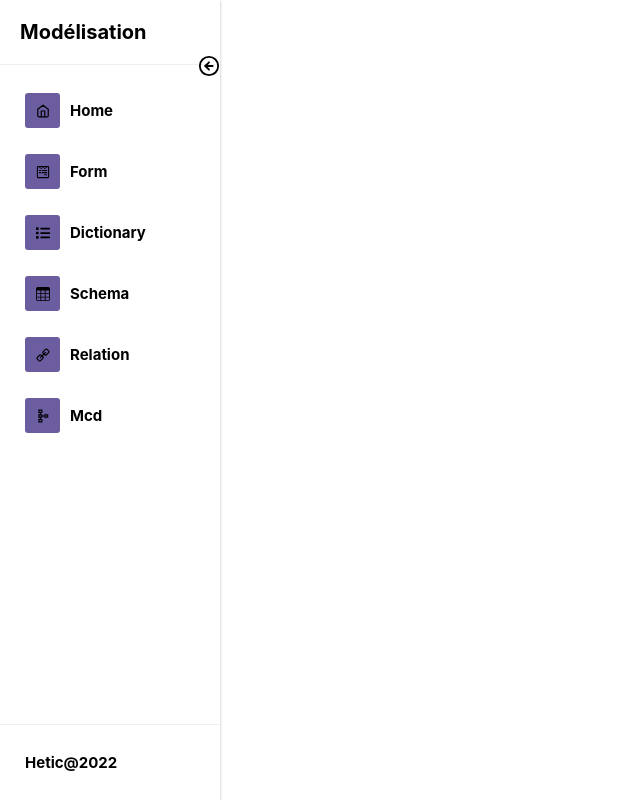
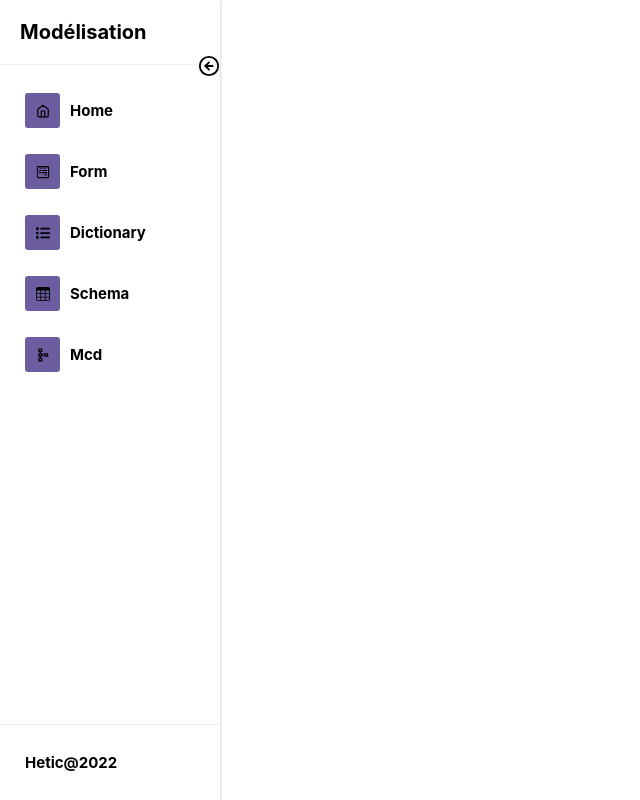
Before and after one commit to ReverseOpenapi/front, a React (Create React App) app: page / in a window 1280 px wide. Shown: the whole page, without its empty margins (0-640 px from the left). Built offline with nearby package versions, Linux system fonts and the light colour scheme.

Commit message:
refactor(mcd): :recycle: remove clg

```diff
--- a/src/mcd/components/Property/PropertiesList.jsx
+++ b/src/mcd/components/Property/PropertiesList.jsx
@@ -35,8 +35,6 @@ const PropertiesList = () => {
   const handleRemoveProperty = (index) => {
     dispatch(removeProperty(index));
   };
-
-  console.log(Object.keys(properties[0]));
 
   return (
     <div>
--- a/src/mcd/components/Property/UpdatePropertyForm.jsx
+++ b/src/mcd/components/Property/UpdatePropertyForm.jsx
@@ -70,7 +70,6 @@ const UpdatePropertyForm = ({
 
   const handleDeleteProperty = () => {
     dispatch(removePropertySchema([schemaName, propertyIndex]));
-    console.log(propertyIndex);
     handleClose();
   };
 
--- a/src/mcd/components/Relations/RelationForm.jsx
+++ b/src/mcd/components/Relations/RelationForm.jsx
@@ -98,13 +98,9 @@ const RelationForm = () => {
     setSourcePort(e.target.value);
   };
 
-  console.log(sourcePort);
-
   const hanbleTargetPort = (e) => {
     setTargetPort(e.target.value);
   };
-
-  console.log(targetPort);
 
   return (
     <div>
--- a/src/mcd/components/Schema/SchemaCard.jsx
+++ b/src/mcd/components/Schema/SchemaCard.jsx
@@ -68,15 +68,10 @@ const SchemaCard = () => {
     setIndexOfSchema(index);
   };
 
-  const sendSchema = () => {};
-
-  console.log(schemas);
-
   return hasLoaded ? (
     <div id="canvas-wrap">
       <canvas id="canvas"></canvas>
       <div id="overlay">
-        <Button onClick={sendSchema}>Send schemas</Button>
         <div className="mcd-view-container">
           <div className="elements">
             {schemas.map((schema, index) => {
--- a/src/mcd/pages/Mcd.js
+++ b/src/mcd/pages/Mcd.js
@@ -46,8 +46,6 @@ const Mcd = () => {
     );
     setSelected(existingSelectedItem);
     setHasLoading(true);
-    console.log(existingSelectedItem);
-    console.log(selected);
   }, []);
 
   useEffect(() => {
@@ -96,13 +94,6 @@ const Mcd = () => {
                 onClick={() => selectedItem(3)}
               >
                 Schema
-              </MenuItem>
-              <MenuItem
-                active={selected === 4 ? true : false}
-                icon={<GrLink />}
-                onClick={() => selectedItem(4)}
-              >
-                Relation
               </MenuItem>
               <MenuItem
                 active={selected === 5 ? true : false}
```
